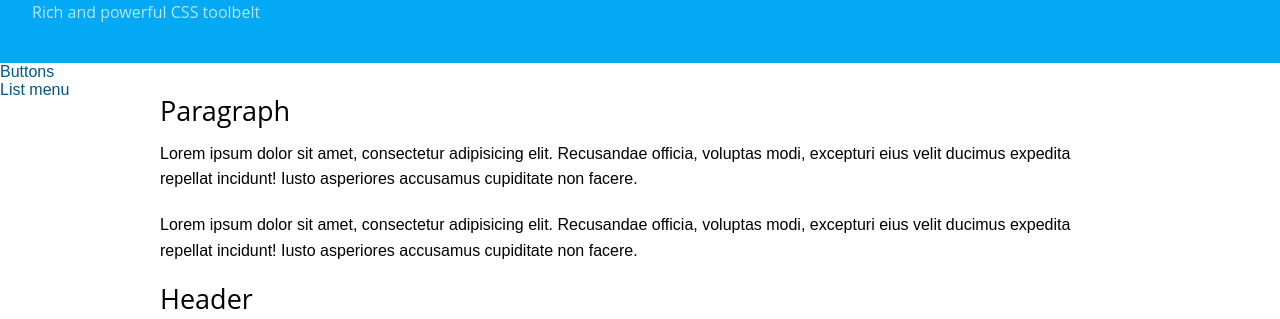
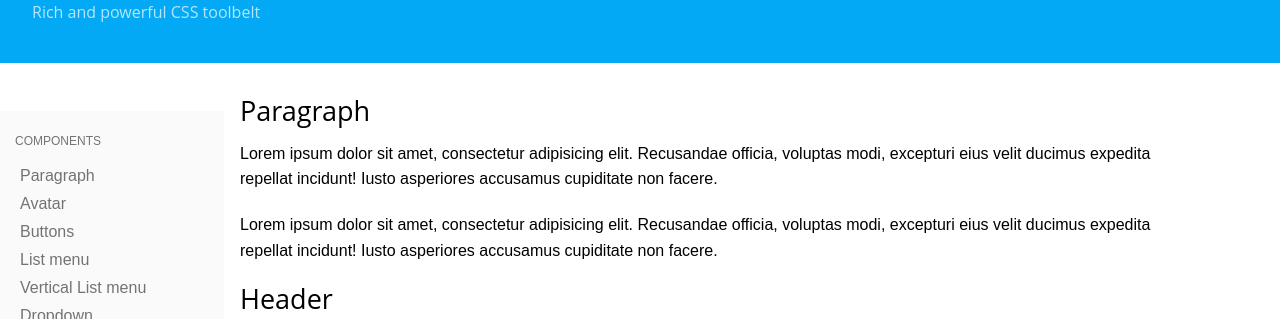
Before and after one commit to fupslot/less_in_action, a website: page demo/index.html in a window 1280 px wide. Shown: the part 113-432 px from the top of the page. Drawn offline with nearby package versions, Linux system fonts and the light colour scheme; files that its build step writes are made by us from their sources.

Commit message:
Added component menu

```diff
--- a/demo/index.html
+++ b/demo/index.html
@@ -11,10 +11,16 @@
     <h1>Vigor</h1>
     <h6>Rich and powerful CSS toolbelt</h6>
   </header>
-  <div class="ex-vigor-content-holder">
-    <ul class="ex-vigor-content-menu">
-      <li><a href="#">Buttons</a></li>
-      <li><a href="#">List menu</a></li>
+
+  <div class="ex-vigor-content-menu-holder">
+    <ul class="ex-vigor-content-menu vertical-list-menu">
+    <li class="menu-header">Components</li>
+      <li><a href="#paragraph">Paragraph</a></li>
+      <li><a href="#avatar">Avatar</a></li>
+      <li><a href="#button">Buttons</a></li>
+      <li><a href="#list-menu">List menu</a></li>
+      <li><a href="#vertical-menu">Vertical List menu</a></li>
+      <li><a href="#dropdown">Dropdown</a></li>
     </ul>
   </div>
 
@@ -38,6 +44,7 @@
     </section>
 
     <section>
+      <a name="avatar">&nbsp;</a>
       <h3>Avatar</h3>
 
       <h4>Basic</h4>
@@ -70,6 +77,7 @@
     </section>
 
     <section>
+      <a name="button">&nbsp;</a>
       <h3>Button</h3>
       <h4>Expand</h4>
 
@@ -104,6 +112,7 @@
     </section>
 
     <section>
+      <a name="list-menu">&nbsp;</a>
       <h3>ListMenu</h3>
       <h4>Standard</h4>
       <div class="example">
@@ -114,18 +123,13 @@
         </ul>
       </div>
 
+      <a name="vertical-menu">&nbsp;</a>
       <h4>Vertical List Menu</h4>
       <div class="example">
         <ul class="vertical-list-menu">
           <li class="menu-header">Basic</li>
-          <li><a href="#">Lorem ipsum dolor sit amet, consectetur adipisicing elit. Voluptas minus, corrupti deleniti saepe perspiciatis nisi iure ipsa odio. Libero incidunt facere hic nesciunt, vel officiis fugit ab sed veniam ea, harum asperiores. Suscipit, odit. Dolorum natus quae atque doloribus ducimus animi, iusto nisi incidunt harum veniam molestiae deleniti sit vitae, tempore sed distinctio, quibusdam, debitis velit quos! Eum sit dicta nemo id quam quae assumenda, magni et reiciendis, neque magnam porro molestias vel nihil dolore commodi, beatae rem cupiditate quibusdam ab molestiae distinctio harum quaerat. Pariatur a, animi reprehenderit natus placeat, dolorum, sed dolor explicabo incidunt non, hic velit odit.</a></li>
-          <li><a href="#">
-            <svg class="icon" fill="#000000" viewBox="0 0 24 24" xmlns="http://www.w3.org/2000/svg">
-              <path d="M0 0h24v24H0z" fill="none"/>
-              <path d="M9 16h6v-6h4l-7-7-7 7h4zm-4 2h14v2H5z"/>
-            </svg>
-            License
-          </a></li>
+          <li><a href="#">About</a></li>
+          <li><a href="#">License</a></li>
           <li><a href="#">Support</a></li>
           <li class="menu-header">Getting started</li>
           <li><a href="#">Quick start</a></li>
@@ -152,6 +156,7 @@
     </section>
 
     <section>
+      <a name="dropdown">&nbsp;</a>
       <h3>Dropdown</h3>
       <h4>Standard</h4>
       <div class="example">
@@ -187,6 +192,8 @@
 
   </div>
 
-
+  <script src="//cdnjs.cloudflare.com/ajax/libs/es6-shim/0.35.0/es6-shim.min.js"></script>
+  <script src="//cdnjs.cloudflare.com/ajax/libs/underscore.js/1.8.3/underscore-min.js"></script>
+  <script src="demo/script/content_menu.js"></script>
 </body>
 </html>
--- /dev/null
+++ b/demo/script/content_menu.js
@@ -0,0 +1,26 @@
+(function () {
+  'use strict';
+
+  var TOP_TRESHOLD = 190;
+  var MENU_HOLDER_QUERY = '.ex-vigor-content-menu-holder';
+
+  var updateMenuPosition = function(event) {
+    var body = document.body;
+
+    var menuHolderEl = document.querySelector(MENU_HOLDER_QUERY);
+
+    if (!menuHolderEl) return;
+
+    if (body.scrollTop >= TOP_TRESHOLD) {
+      menuHolderEl.classList.add('stuck');
+    }
+    else {
+      menuHolderEl.classList.remove('stuck');
+    }
+  };
+
+  updateMenuPosition();
+
+  window.addEventListener('scroll', _.throttle(updateMenuPosition, 300));
+
+})();
--- a/demo/styles.css
+++ b/demo/styles.css
@@ -7,9 +7,15 @@
   margin-bottom: 2em;
 }
 
-.ex-vigor-content-holder {
+.ex-vigor-content-menu-holder {
+  position: absolute;
+  width: 14em;
+  top: 13em;
+}
+
+.ex-vigor-content-menu-holder.stuck {
   position: fixed;
-  top: 11em;
+  top: 1em;
 }
 
 .ex-vigor-header > h1 { color: white; }
@@ -17,7 +23,7 @@
 
 .vigor-example-content {
   width: 960px;
-  margin: 0 auto;
+  margin: 0 auto 0 15em;
 }
 
 .vigor-example-content > h3 {
```
